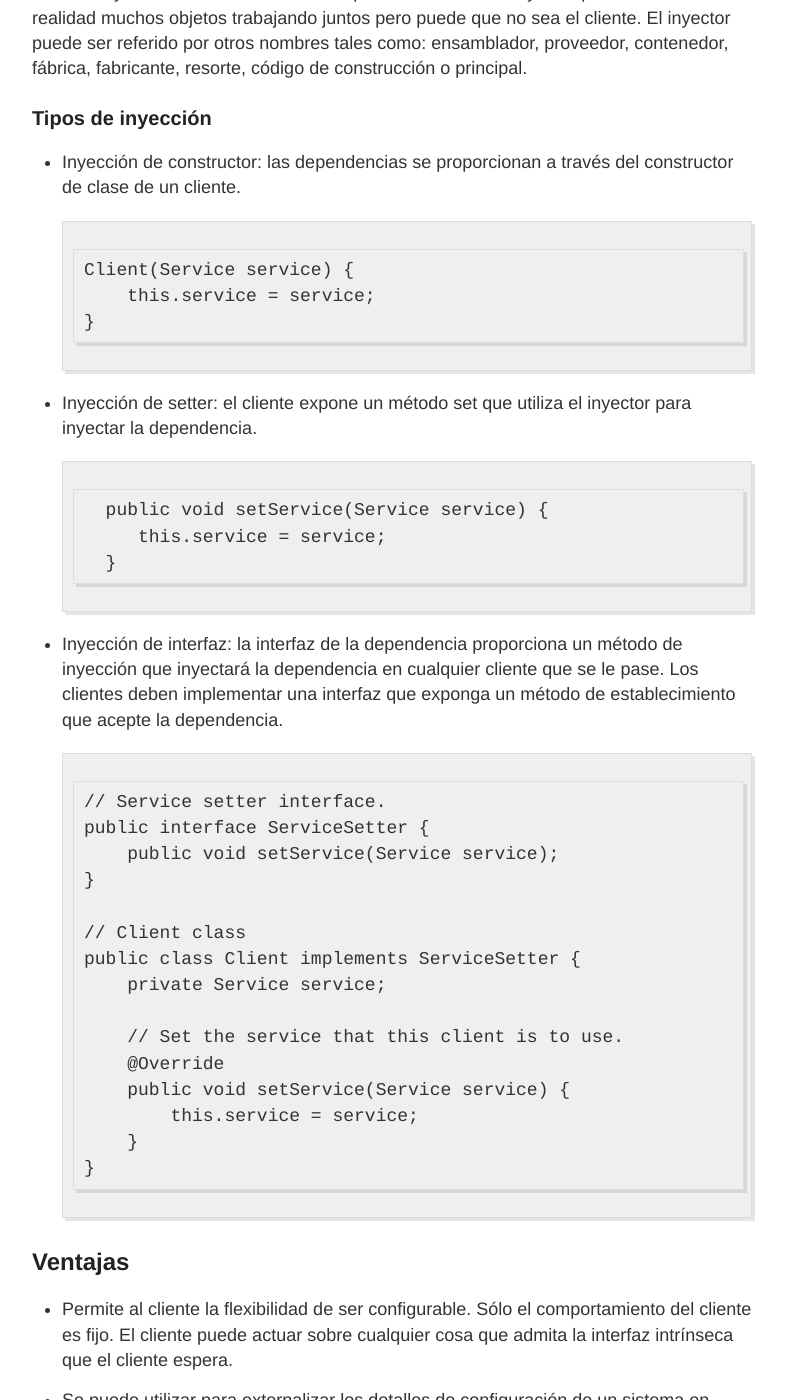
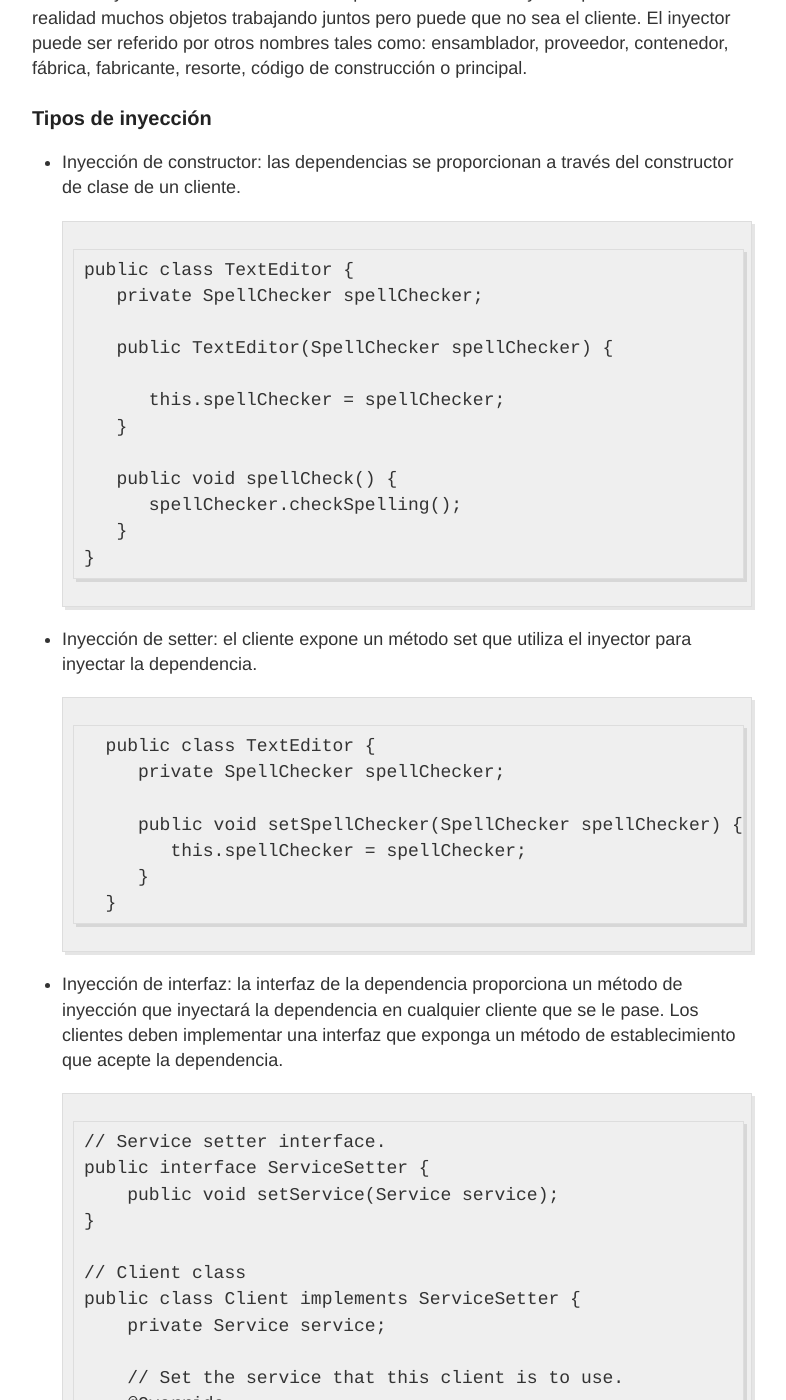
Before and after one commit to JetGI/PacoBocanegra.github.io, a Jekyll site: the page built from _posts/2019-04-01-Inyección de dependencias.md, in a window 1280 px wide and 1400 px high, scrolled down 1238 px. Shown: the whole window, without its empty margins (248-1034 px from the left). Built offline with Jekyll 4.4.1, drawn with Linux system fonts in a browser that asks for light colours; our own code applies the rules of GitHub Pages for plain Markdown files.

Commit message:
Update 2019-04-01-Inyección de dependencias.md

```diff
--- a/_posts/2019-04-01-Inyección de dependencias.md
+++ b/_posts/2019-04-01-Inyección de dependencias.md
@@ -22,14 +22,27 @@ El inyector introduce los servicios en el cliente. A menudo, también construye
 
   - Inyección de constructor: las dependencias se proporcionan a través del constructor de clase de un cliente.
     ~~~
-    Client(Service service) {
-        this.service = service;
+    public class TextEditor {
+       private SpellChecker spellChecker;
+
+       public TextEditor(SpellChecker spellChecker) {
+
+          this.spellChecker = spellChecker;
+       }
+
+       public void spellCheck() {
+          spellChecker.checkSpelling();
+       }
     }
     ~~~
   - Inyección de setter: el cliente expone un método set que utiliza el inyector para inyectar la dependencia.
      ~~~
-      public void setService(Service service) {
-         this.service = service;
+      public class TextEditor {
+         private SpellChecker spellChecker;
+
+         public void setSpellChecker(SpellChecker spellChecker) {
+            this.spellChecker = spellChecker;
+         }
       }
      ~~~
   - Inyección de interfaz: la interfaz de la dependencia proporciona un método de inyección que inyectará la dependencia en cualquier cliente que se le pase. Los clientes deben implementar una interfaz que exponga un método de establecimiento que acepte la dependencia.
```
